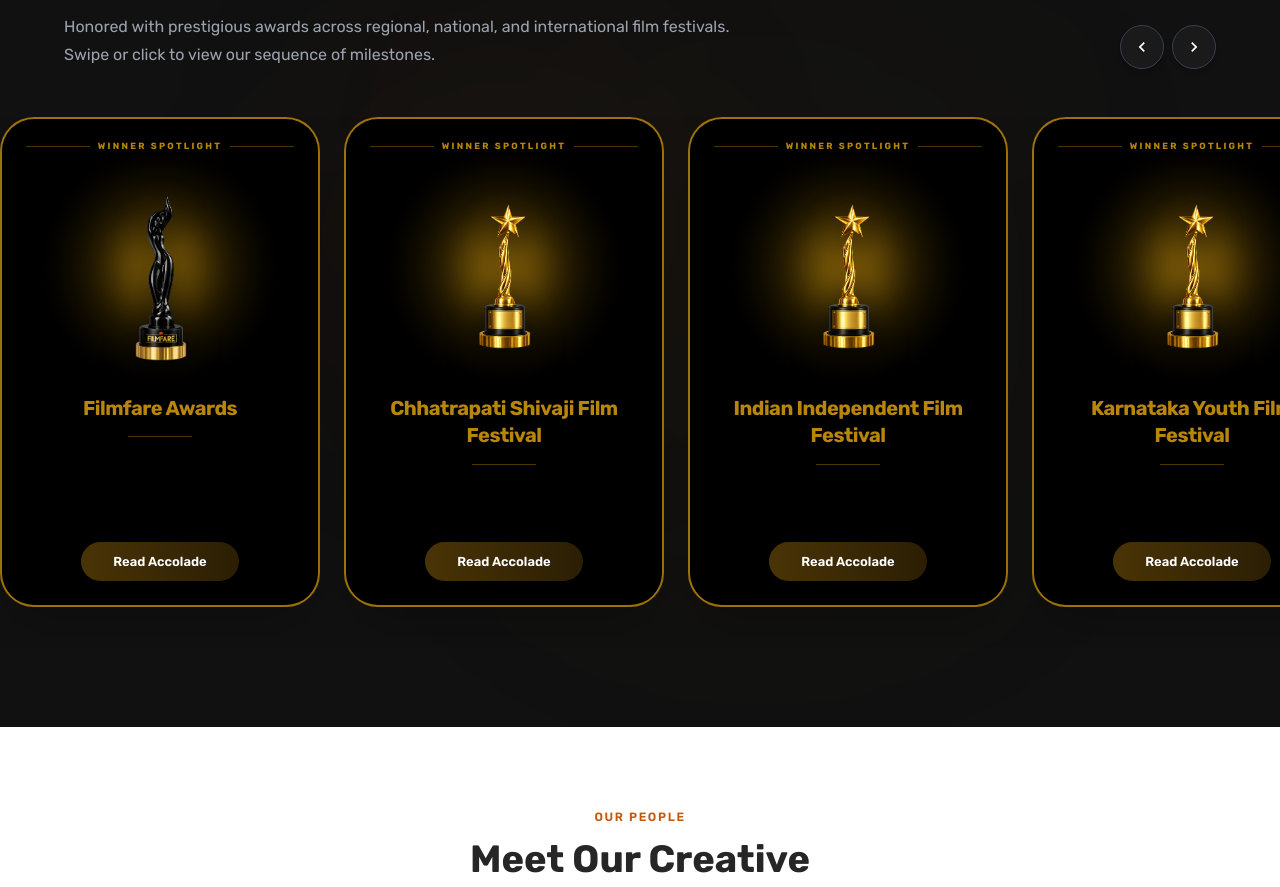
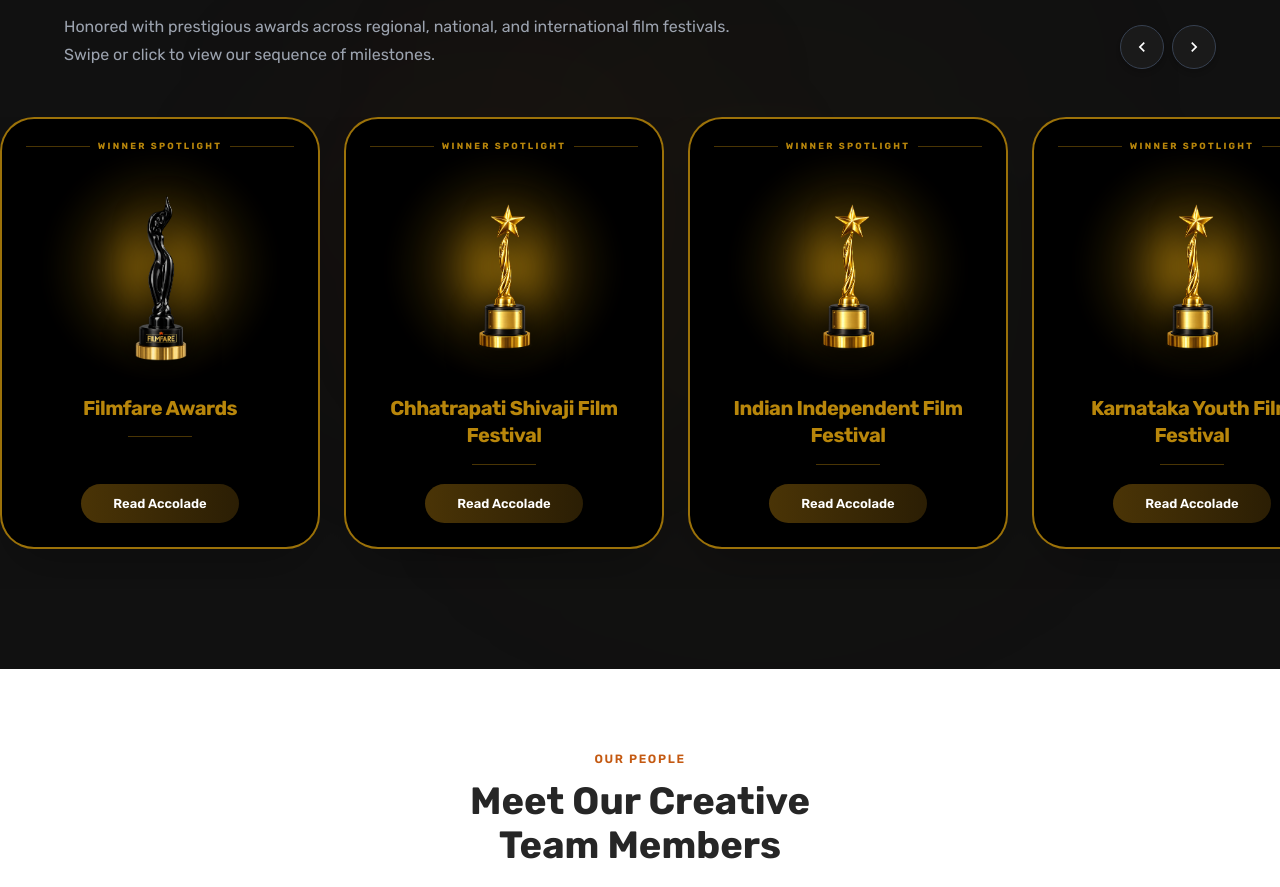
Before and after one commit to BitSpark4/deshkariStudios, a React (Vite) app: page / in a window 1280 px wide. Shown: the part 3925-4812 px from the top of the page. Built offline with nearby package versions, Linux system fonts and the light colour scheme.

Commit message:
feat: add AwardsSection component with scrollable poster cards and detail drawers

```diff
--- a/src/components/sections/home/AwardsSection.jsx
+++ b/src/components/sections/home/AwardsSection.jsx
@@ -131,7 +131,7 @@
   const [isDrawerOpen, setIsDrawerOpen] = useState(false);
 
   return (
-    <div className="bg-black p-4 pb-6 rounded-[34px] shadow-2xl relative w-[320px] shrink-0 snap-start select-none border-2 border-[#B8860B]/85 flex flex-col justify-between items-center transition-all duration-300 hover:shadow-[0_12px_32px_rgba(184,134,11,0.35)] hover:scale-[1.01] min-h-[490px] overflow-hidden">
+    <div className="bg-black p-4 pb-6 rounded-[34px] shadow-2xl relative w-[320px] shrink-0 snap-start select-none border-2 border-[#B8860B]/85 flex flex-col justify-between items-center transition-all duration-300 hover:shadow-[0_12px_32px_rgba(184,134,11,0.35)] hover:scale-[1.01] min-h-[432px] overflow-hidden">
 
       {/* Top Divider Row - Saffron lines with centered title text */}
       <div className="flex items-center justify-center gap-2 w-full mt-1 mb-4 px-2">
```
